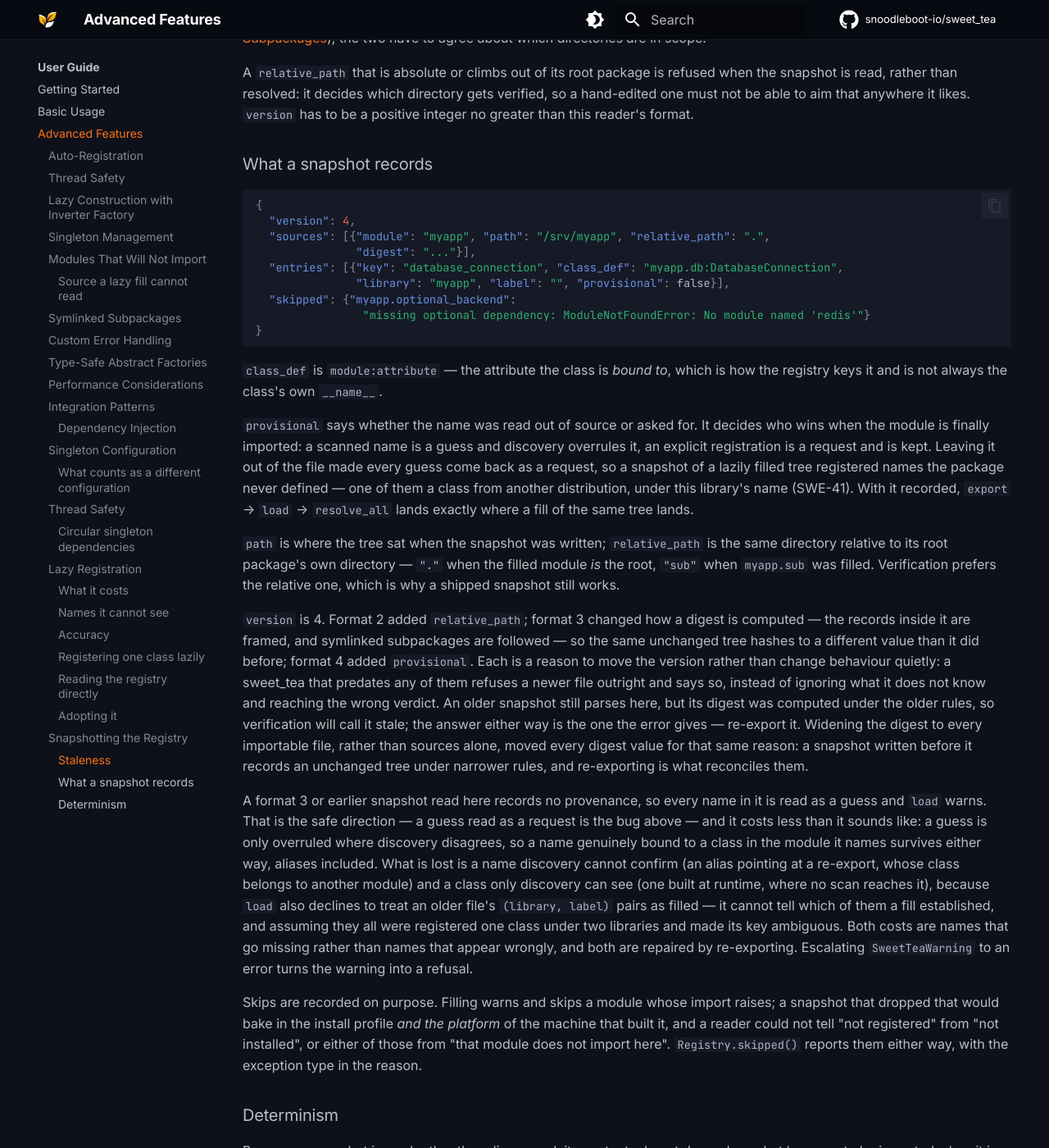
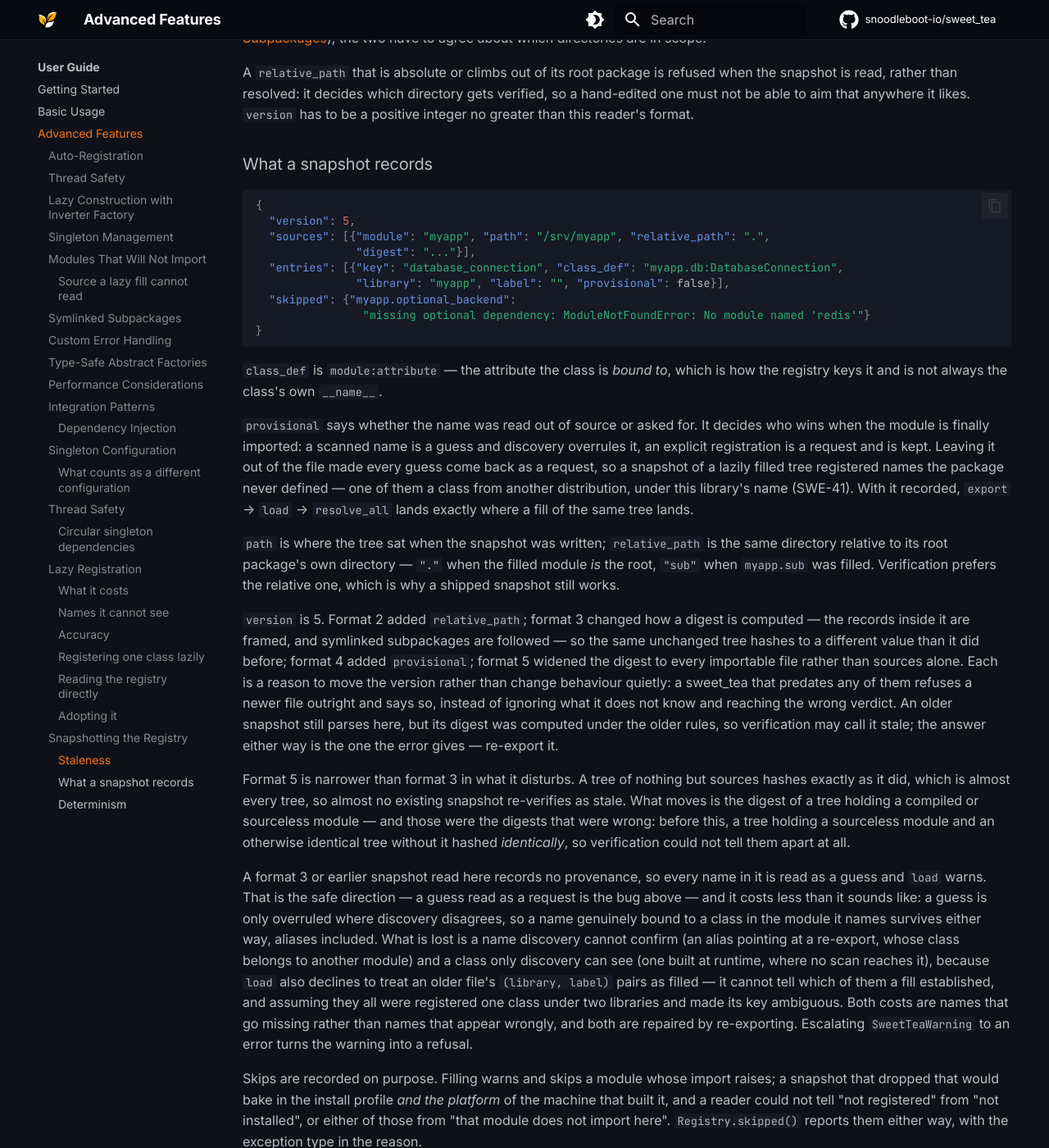
Before and after one commit to snoodleboot-io/sweet_tea, an MkDocs documentation site: the page built from docs/user-guide/advanced-features.md, in a window 1280 px wide and 1400 px high, scrolled down 12358 px. Shown: the whole window at 82% size. Built offline with MkDocs 1.6.1 and Material for MkDocs 9.7.7, drawn with Linux system fonts in a browser that asks for light colours; comment, search, counter and statistics services are not loaded.

Commit message:
fix(registry): move the snapshot format to 5 for the widened digest (SWE-44)
Widening the digest changes what a digest means, which is what the format
version is for, so this applies the bump the coverage change earns.

It is narrower than format 3's, and the comment and docs now say so rather
than claiming every digest value moved. Measured: a tree of nothing but
sources hashes identically before and after, which is almost every tree, so
almost no existing snapshot re-verifies as stale. What moves is a tree
holding a compiled or sourceless module.

Those were the digests that were wrong, and more wrong than the ticket said.
Not a missed change -- a collision. A tree holding a sourceless module and an
otherwise identical tree without it hashed to the *same* value, so
verification could not tell the two trees apart at all:

    before : plain fe3e872a...   mixed fe3e872a...
    after  : plain fe3e872a...   mixed 99d643e8...

Two tests for that, one per kind of invisible file. They are worth having
beside the one-way staleness tests, which would also pass for a digest that
merely salted every tree.

Three tests pinned the format version as a literal. Rewritten against
FORMAT_VERSION instead: the version has now moved three times for reasons
unrelated to what any of them is about, and "a version past this reader is
refused" is a rule, not a fact about the number 5.

````diff
--- a/docs/user-guide/advanced-features.md
+++ b/docs/user-guide/advanced-features.md
@@ -628,7 +628,7 @@ positive integer no greater than this reader's format.
 
 ```json
 {
-  "version": 4,
+  "version": 5,
   "sources": [{"module": "myapp", "path": "/srv/myapp", "relative_path": ".",
                "digest": "..."}],
   "entries": [{"key": "database_connection", "class_def": "myapp.db:DatabaseConnection",
@@ -654,17 +654,22 @@ directory relative to its root package's own directory — `"."` when the filled
 *is* the root, `"sub"` when `myapp.sub` was filled. Verification prefers the relative
 one, which is why a shipped snapshot still works.
 
-`version` is 4. Format 2 added `relative_path`; format 3 changed how a digest is
+`version` is 5. Format 2 added `relative_path`; format 3 changed how a digest is
 computed — the records inside it are framed, and symlinked subpackages are followed — so
 the same unchanged tree hashes to a different value than it did before; format 4 added
-`provisional`. Each is a reason to move the version rather than change behaviour quietly:
-a sweet_tea that predates any of them refuses a newer file outright and says so, instead
-of ignoring what it does not know and reaching the wrong verdict. An older snapshot still
-parses here, but its digest was computed under the older rules, so verification will call
-it stale; the answer either way is the one the error gives — re-export it. Widening the
-digest to every importable file, rather than sources alone, moved every digest value for
-that same reason: a snapshot written before it records an unchanged tree under narrower
-rules, and re-exporting is what reconciles them.
+`provisional`; format 5 widened the digest to every importable file rather than sources
+alone. Each is a reason to move the version rather than change behaviour quietly: a
+sweet_tea that predates any of them refuses a newer file outright and says so, instead of
+ignoring what it does not know and reaching the wrong verdict. An older snapshot still
+parses here, but its digest was computed under the older rules, so verification may call
+it stale; the answer either way is the one the error gives — re-export it.
+
+Format 5 is narrower than format 3 in what it disturbs. A tree of nothing but sources
+hashes exactly as it did, which is almost every tree, so almost no existing snapshot
+re-verifies as stale. What moves is the digest of a tree holding a compiled or sourceless
+module — and those were the digests that were wrong: before this, a tree holding a
+sourceless module and an otherwise identical tree without it hashed *identically*, so
+verification could not tell them apart at all.
 
 A format 3 or earlier snapshot read here records no provenance, so every name in it is
 read as a guess and `load` warns. That is the safe direction — a guess read as a request
````
Also changed, not shown: AGENTIC_USE.md (+3 -2 lines), 3 other files.
